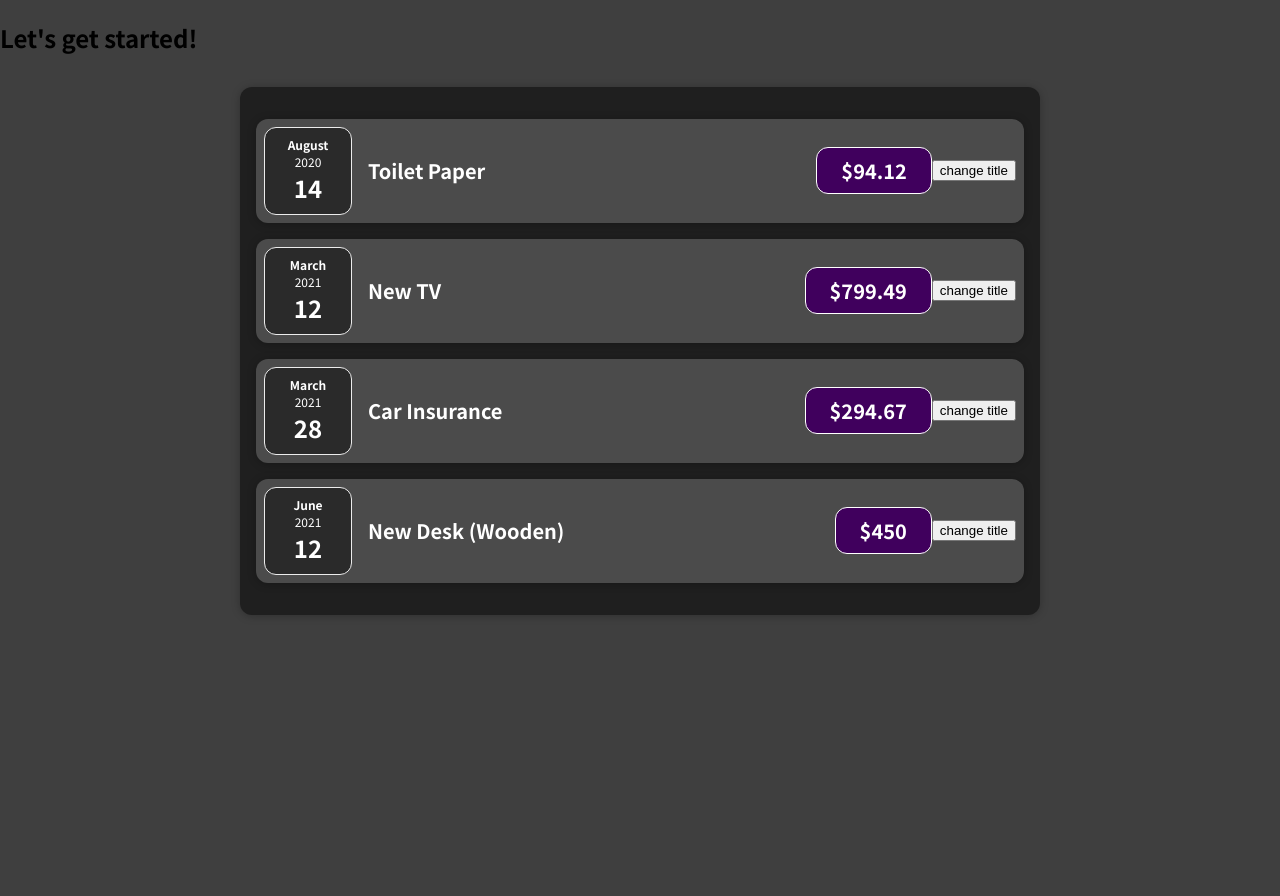
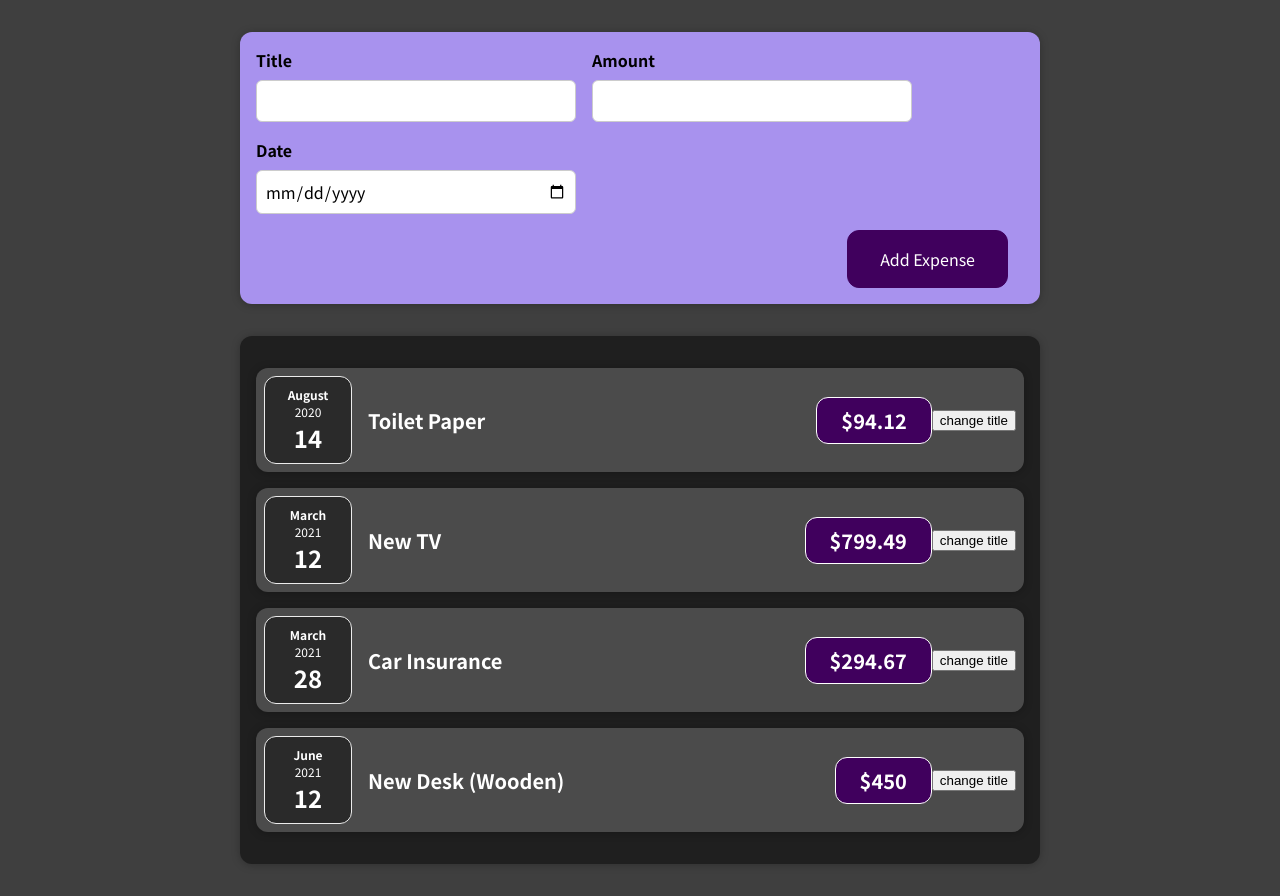
Before and after one commit to Amish-pratap/React-Practice, a React (Create React App) app in the folder react-complete-guide/: page / in a window 1280 px wide. Before the commit the page ends 800 px from the top, so only its background shows below. Built offline with nearby package versions, Linux system fonts and the light colour scheme.

Commit message:
created a new form element for user input

```diff
--- a/react-complete-guide/src/App.js
+++ b/react-complete-guide/src/App.js
@@ -1,4 +1,5 @@
 import React from 'react';
+import NewExpense from './components/NewExpense/NewExpense';
 
 import Expenses from './components/Expenses/Expenses';
 
@@ -34,7 +35,7 @@
 
   return (
     <div>
-      <h2>Let's get started!</h2>
+      <NewExpense />
       <Expenses items={expenses} />
     </div>
   );
--- /dev/null
+++ b/react-complete-guide/src/components/NewExpense/ExpenseForm.css
@@ -0,0 +1,26 @@
+.new-expense__controls {
+  display: flex;
+  flex-wrap: wrap;
+  gap: 1rem;
+  margin-bottom: 1rem;
+  text-align: left;
+}
+
+.new-expense__control label {
+  font-weight: bold;
+  margin-bottom: 0.5rem;
+  display: block;
+}
+
+.new-expense__control input {
+  font: inherit;
+  padding: 0.5rem;
+  border-radius: 6px;
+  border: 1px solid #ccc;
+  width: 20rem;
+  max-width: 100%;
+}
+
+.new-expense__actions {
+  text-align: right;
+}
--- /dev/null
+++ b/react-complete-guide/src/components/NewExpense/ExpenseForm.js
@@ -0,0 +1,26 @@
+import React from "react";
+import './ExpenseForm.css';
+
+const ExpenseForm = () => {
+    return <form>
+        <div className='new-expense__controls'>
+            <div className="new-expense__control">
+                <label>Title</label>
+                <input type="text" />
+            </div>
+            <div className="new-expense__control">
+                <label>Amount</label>
+                <input type="number" min="0.01" step="0.01" />
+            </div>
+            <div className="new-expense__control">
+                <label>Date</label>
+                <input type="date" min="2019-01-01" max="2022-12-31" />
+            </div>
+        </div>
+        <div className="new-expense__actions">
+            <button type="submit">Add Expense</button>
+        </div>
+    </form>
+}
+
+export default ExpenseForm;
--- /dev/null
+++ b/react-complete-guide/src/components/NewExpense/NewExpense.css
@@ -0,0 +1,38 @@
+.new-expense {
+  background-color: #a892ee;
+  padding: 1rem;
+  margin: 2rem auto;
+  width: 50rem;
+  max-width: 95%;
+  border-radius: 12px;
+  text-align: center;
+  box-shadow: 0 1px 8px rgba(0, 0, 0, 0.25);
+}
+
+.new-expense button {
+  font: inherit;
+  cursor: pointer;
+  padding: 1rem 2rem;
+  border: 1px solid #40005d;
+  background-color: #40005d;
+  color: white;
+  border-radius: 12px;
+  margin-right: 1rem;
+}
+
+.new-expense button:hover,
+.new-expense button:active {
+  background-color: #510674;
+  border-color: #510674;
+}
+
+.new-expense button.alternative {
+  color: #220131;
+  border-color: transparent;
+  background-color: transparent;
+}
+
+.new-expense button.alternative:hover,
+.new-expense button.alternative:active {
+  background-color: #ddb3f8;
+}
--- /dev/null
+++ b/react-complete-guide/src/components/NewExpense/NewExpense.js
@@ -0,0 +1,12 @@
+import React from "react";
+import ExpenseForm from './ExpenseForm'
+import './NewExpense.css';
+
+
+const NewExpense = () => {
+    return <div className="new-expense">
+        <ExpenseForm />
+    </div>;
+};
+
+export default NewExpense;
```
